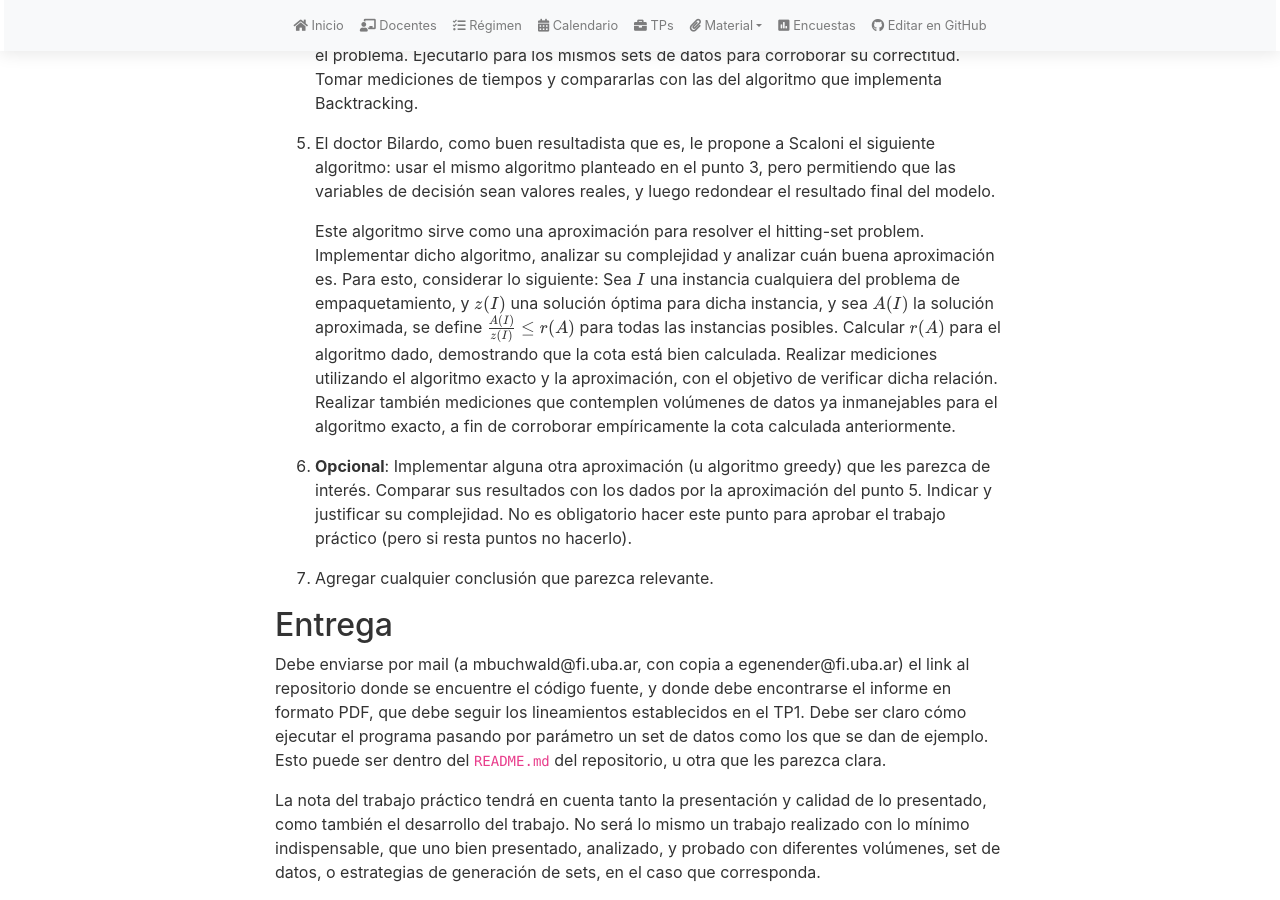
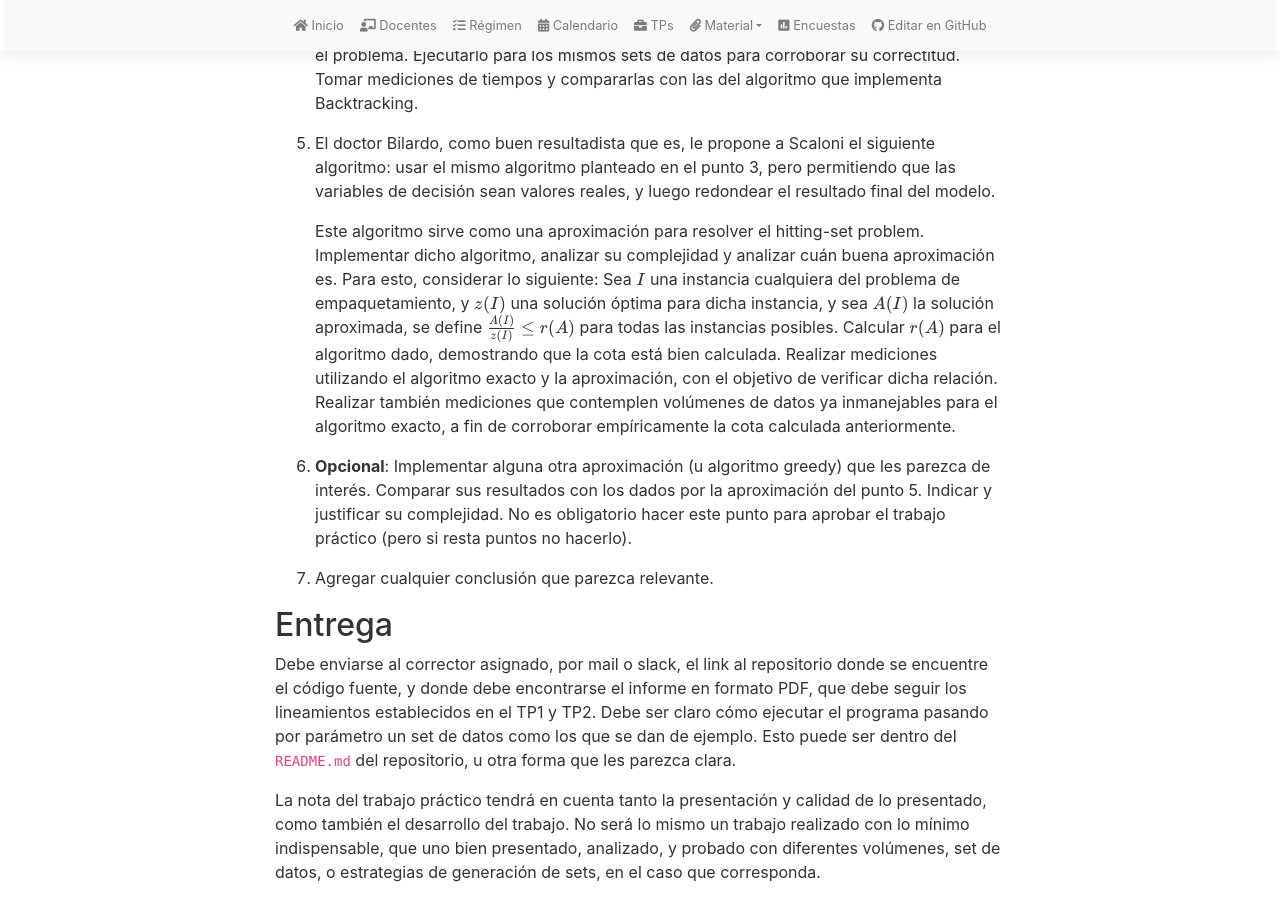
Before and after one commit to algoritmos-rw/tda_bg, a Jekyll site: the page built from tps/2023_2/tp3.md, in a window 1280 px wide and 900 px high, scrolled down 1310 px. Built offline with Jekyll 4.4.1, drawn with Linux system fonts in a browser that asks for light colours; nearby versions of some CDN libraries; our own code applies the rules of GitHub Pages for plain Markdown files.

Commit message:
Update tp3.md

```diff
--- a/tps/2023_2/tp3.md
+++ b/tps/2023_2/tp3.md
@@ -100,12 +100,12 @@
 
 ## Entrega
 
-Debe enviarse por mail (a mbuchwald@fi.uba.ar, con copia a egenender@fi.uba.ar) el link
+Debe enviarse al corrector asignado, por mail o slack, el link
 al repositorio donde se encuentre el código fuente, y donde debe encontrarse
-el informe en formato PDF, que debe seguir los lineamientos establecidos en el TP1.
+el informe en formato PDF, que debe seguir los lineamientos establecidos en el TP1 y TP2.
 Debe ser claro cómo ejecutar el programa pasando por parámetro un set de datos como
 los que se dan de ejemplo. Esto puede ser dentro del `README.md` del repositorio,
-u otra que les parezca clara.
+u otra forma que les parezca clara.
 
 La nota del trabajo práctico tendrá en cuenta tanto la presentación y calidad de lo presentado,
 como también el desarrollo del trabajo. No será lo mismo un trabajo realizado con lo mínimo
```
